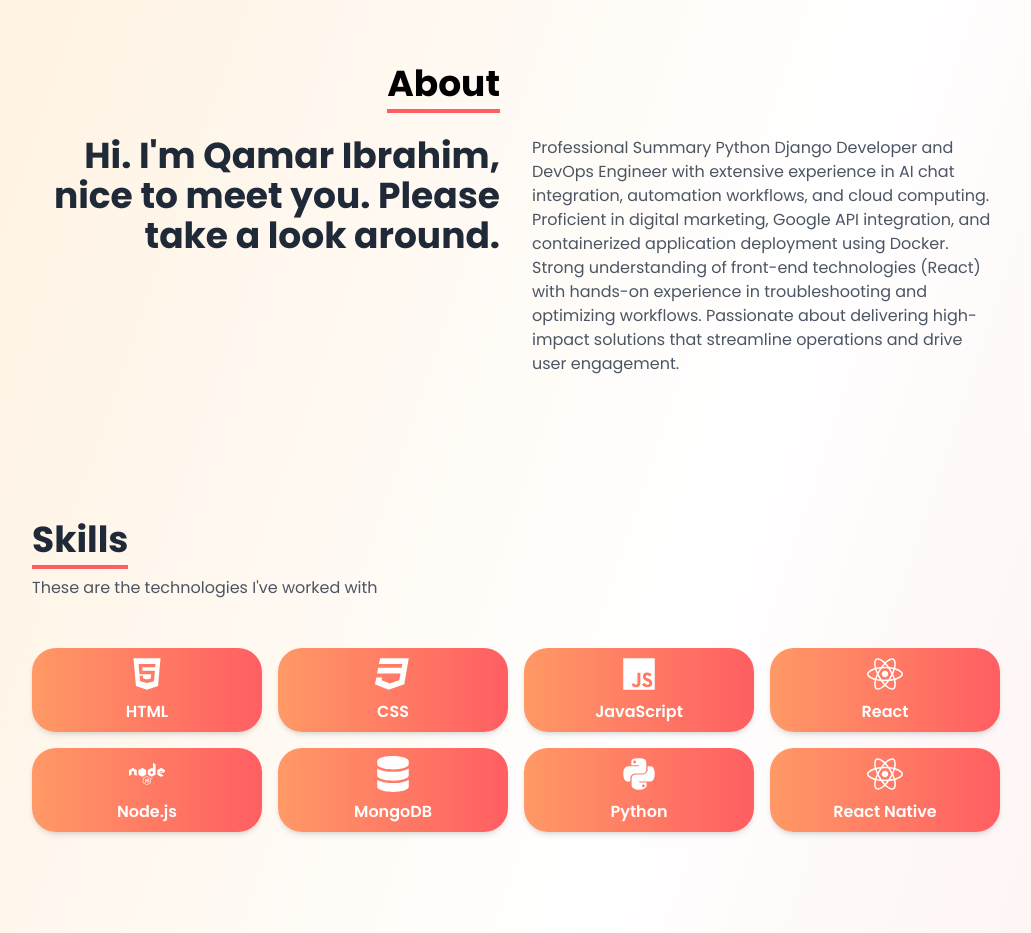
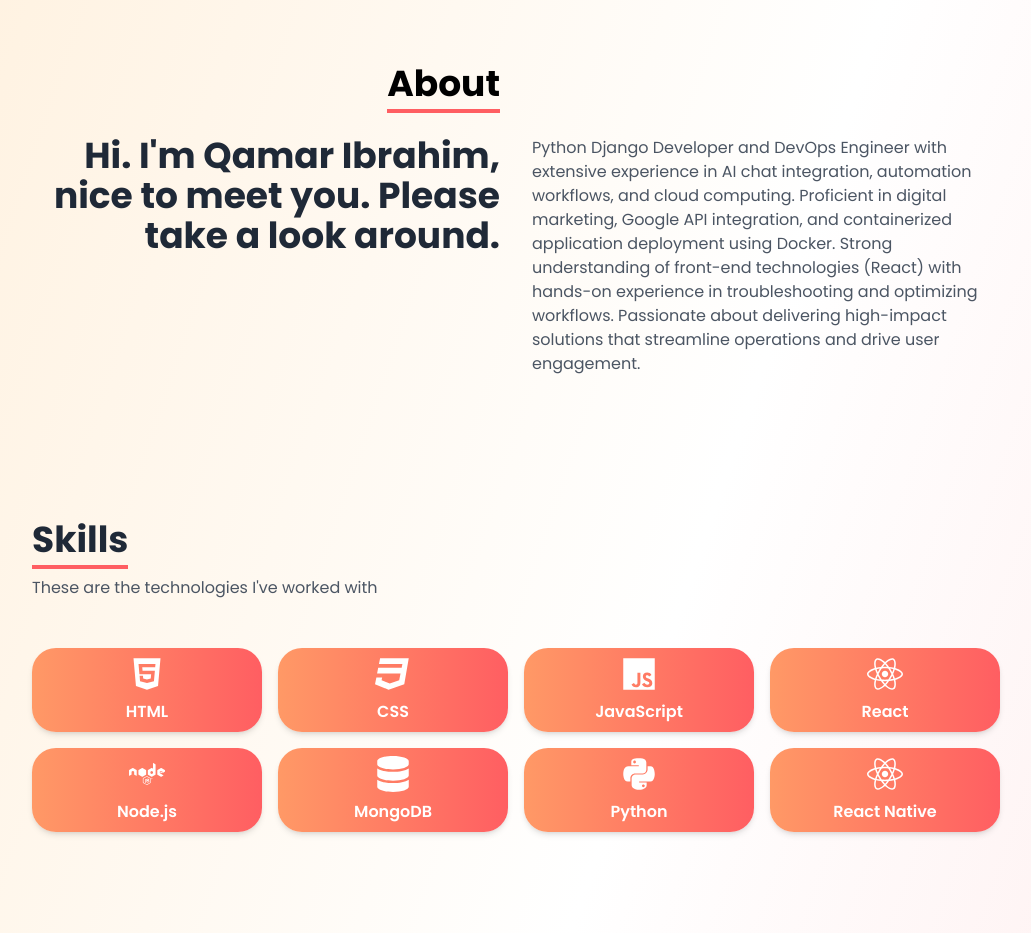
Before and after one commit to qamar62/qam-bio, a React (Vite) app: page / in a window 1280 px wide. Shown: the part 800-1733 px from the top of the page, without its empty margins (124-1155 px from the left). Built offline with nearby package versions, Linux system fonts and the light colour scheme.

Commit message:
Update About.jsx

```diff
--- a/src/components/About.jsx
+++ b/src/components/About.jsx
@@ -16,7 +16,7 @@ const About = () => {
           </div>
           <div>
             <p className="text-gray-600 dark:text-gray-400">
-              Professional Summary Python Django Developer and DevOps Engineer with extensive experience in AI chat integration, automation workflows, and cloud computing. Proficient in digital marketing, Google API integration, and containerized application deployment using Docker. Strong understanding of front-end technologies (React) with hands-on experience in troubleshooting and optimizing workflows. Passionate about delivering high-impact solutions that streamline operations and drive user engagement.
+              Python Django Developer and DevOps Engineer with extensive experience in AI chat integration, automation workflows, and cloud computing. Proficient in digital marketing, Google API integration, and containerized application deployment using Docker. Strong understanding of front-end technologies (React) with hands-on experience in troubleshooting and optimizing workflows. Passionate about delivering high-impact solutions that streamline operations and drive user engagement.
             </p>
           </div>
         </div>
```
